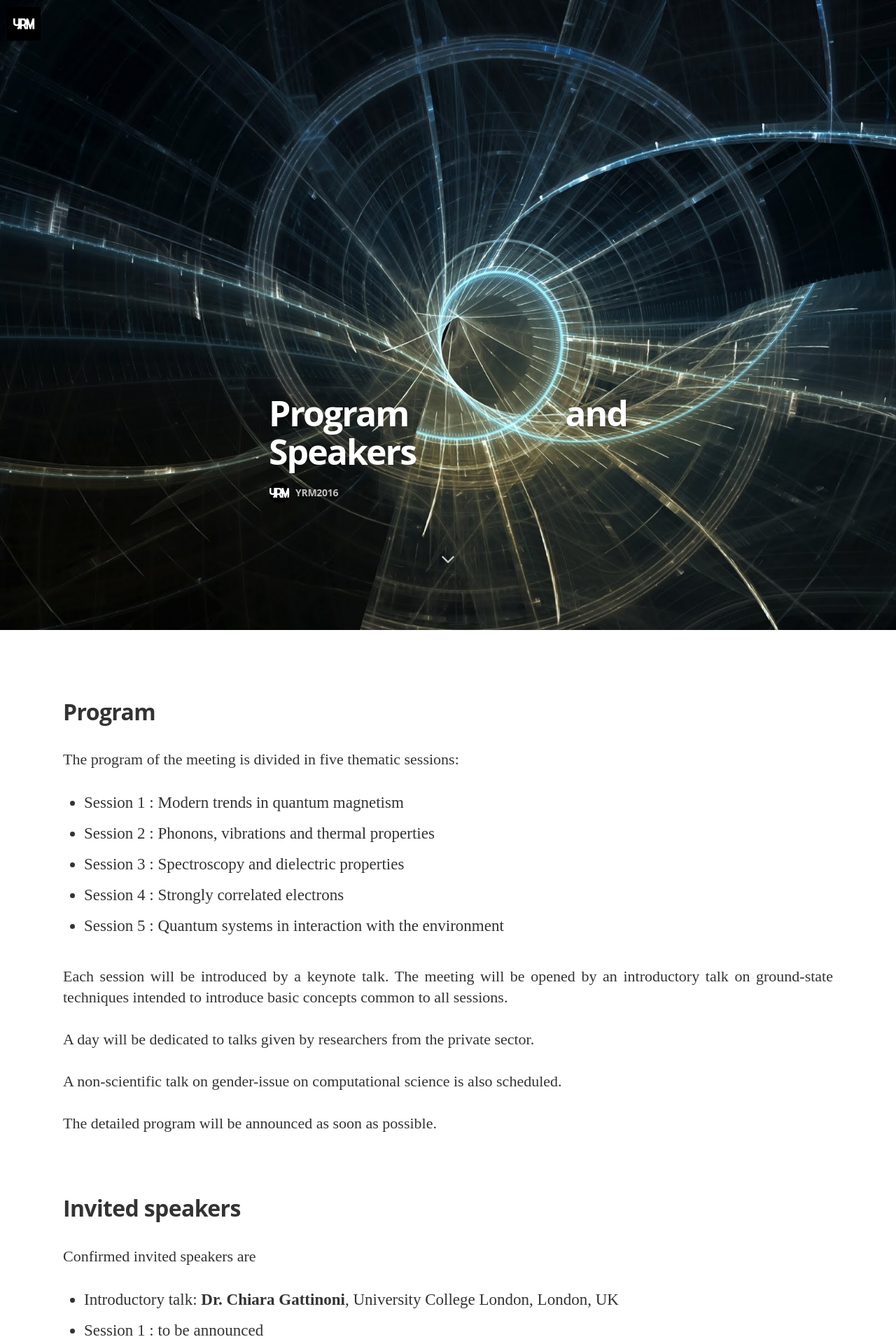
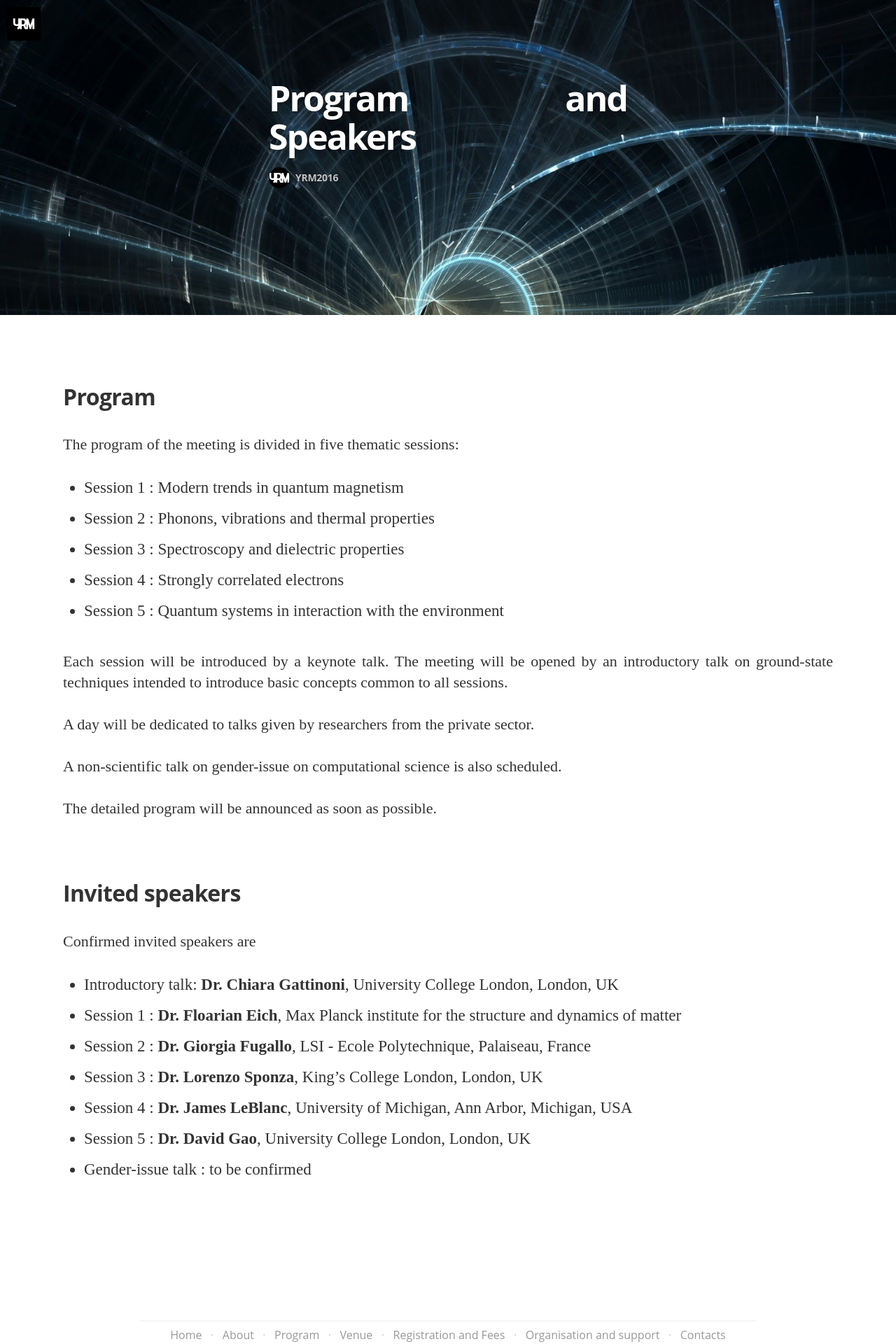
Before and after one commit to yrm2016/Website-source, a Jekyll site: the page built from program.md, in a window 1280 px wide. Shown: the top 1920 px of the page at 70% size. Built offline with Jekyll 4.4.1, drawn with Linux system fonts in a browser that asks for light colours; nearby versions of some CDN libraries; some web fonts are replaced; Markdown is read by kramdown in place of the engine named in the settings; some of the changed text lies outside the part shown.

Commit message:
yet another

```diff
--- a/_config.yml
+++ b/_config.yml
@@ -7,7 +7,7 @@ gems:
 # Site settings
 title: "The 13th ETSF Young Researchers' Meeting"
 description: New frontiers in modelling electronic interactions from confined systems to complex aggregates<br>
-   6-10/6/2016 King's College London, London, UK
+     6th till the 10th of june 2016, King's College London, London, UK
 
 email:  yrm-info@kcl.ac.uk
 #blog logo
--- a/css/main.sass
+++ b/css/main.sass
@@ -244,6 +244,7 @@ body
   .article-image
     position: absolute
     background-color: #000
+    height: 450px
     top: 0
     left: 0
     right: 0
--- a/index.html
+++ b/index.html
@@ -118,6 +118,7 @@ layout: default
       {% endif %}
     </nav>
 	<div align="center">
+        <a href="https://www.overleaf.com/"><img src="assets/images/Overleaf_main_logo_mab.png" height="50px" align="middle" hspace="20"></a>
 		<a href="http://www.etsf.eu/"><img src="assets/images/etsf.png" height="80px" align="middle" hspace="20"></a>
 		<a href="https://www.imperial.ac.uk/"><img src="assets/images/IC.png" height="40px" align="middle" hspace="20"></a>
 		<a href="http://www.kcl.ac.uk/"><img src="assets/images/kings.png" height="80px" align="middle" hspace="20"></a>
--- a/program.md
+++ b/program.md
@@ -30,9 +30,9 @@ The detailed program will be announced as soon as possible.
 Confirmed invited speakers are
 
 * Introductory talk: **Dr. Chiara Gattinoni**, University College London, London, UK
-* Session 1 : to be announced
+* Session 1 : **Dr. Floarian Eich**, Max Planck institute for the structure and dynamics of matter
 * Session 2 : **Dr. Giorgia Fugallo**, LSI - Ecole Polytechnique, Palaiseau, France
 * Session 3 : **Dr. Lorenzo Sponza**, King's College London, London, UK
 * Session 4 : **Dr. James LeBlanc**, University of Michigan, Ann Arbor, Michigan, USA
 * Session 5 : **Dr. David Gao**, University College London, London, UK
-* Gender-issue talk : **Dr. Toni Collis**, EPCC - University of Edinburgh, Edinbourg, UK
+* Gender-issue talk : to be confirmed
```
Also changed, not shown: rf.md (+2 -0 lines), assets/images/Overleaf_main_logo_mab.png (added), 10 other files.
